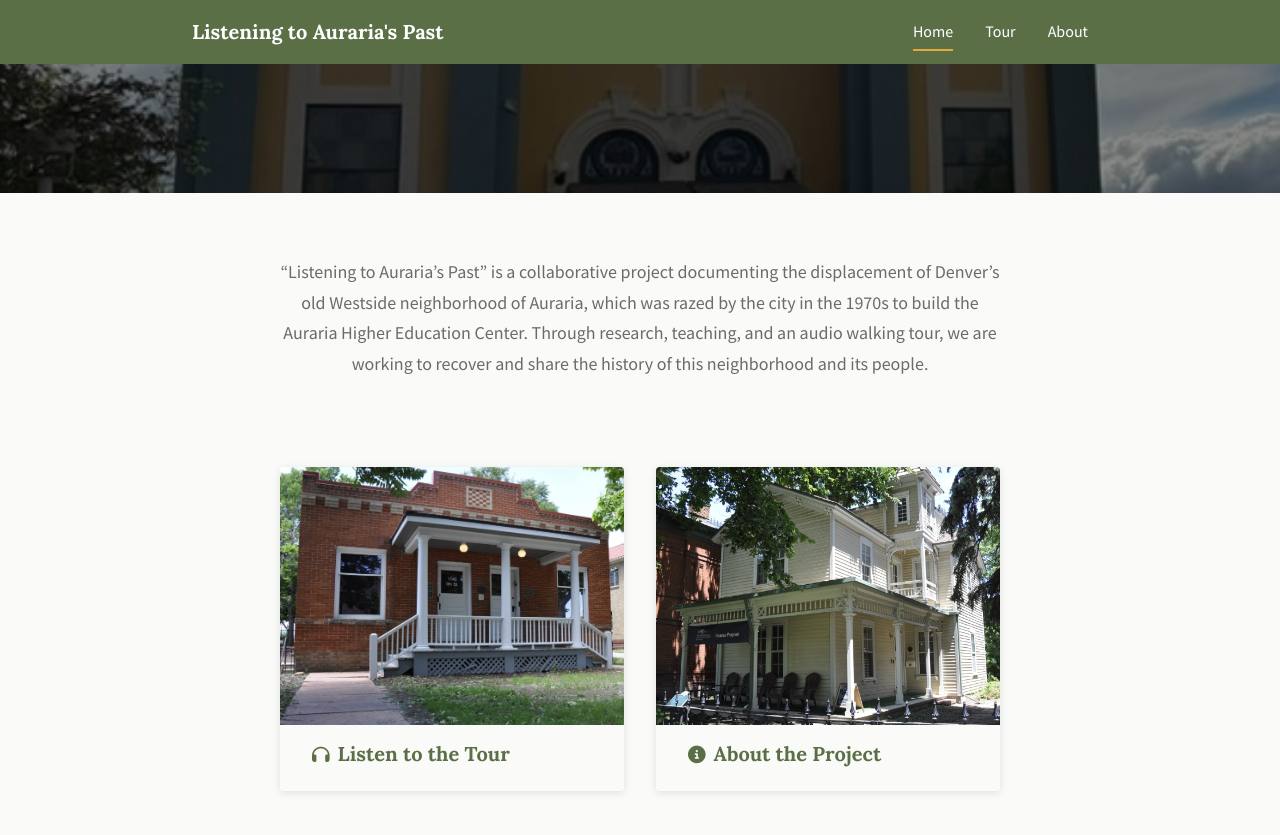
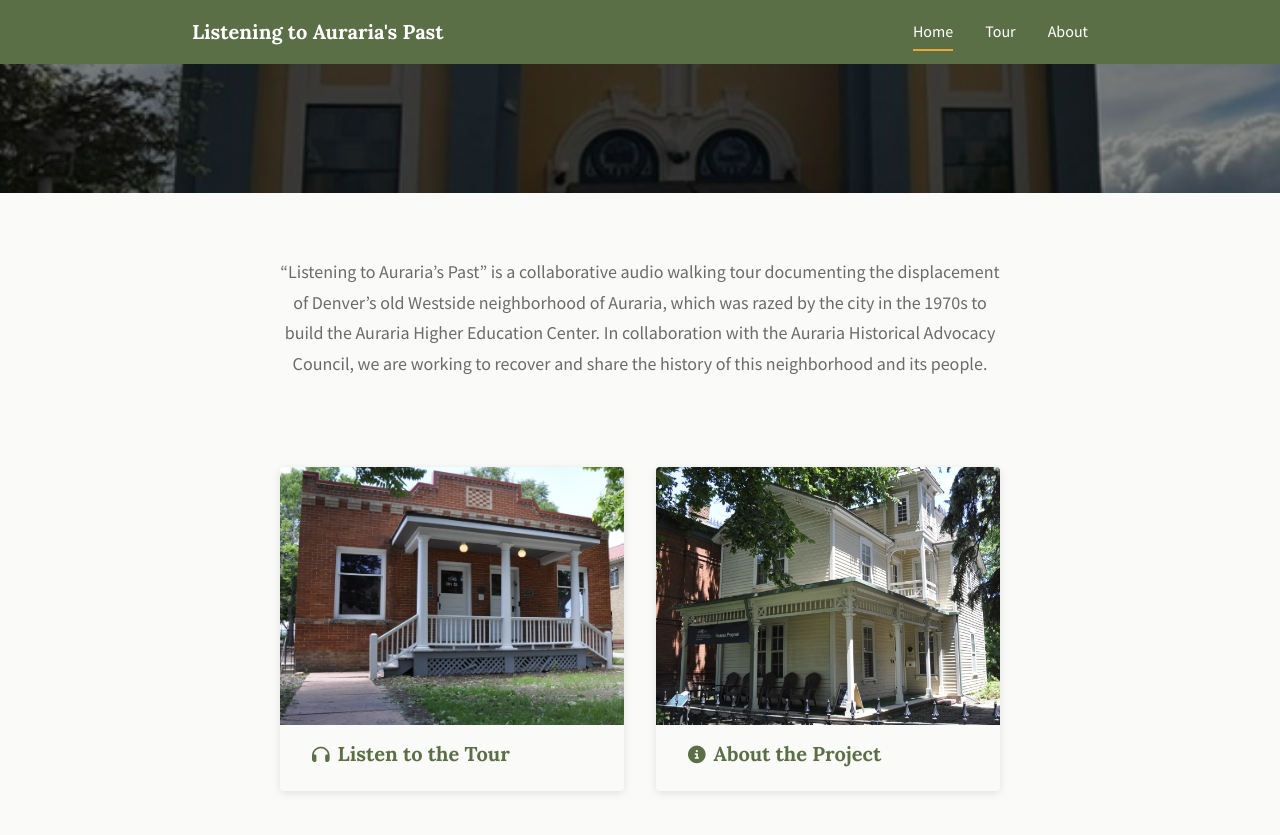
Before and after one commit to cblevins/auraria-history, a Jekyll site: the page built from index.md, in a window 1280 px wide and 900 px high, scrolled down 501 px. Shown: the top 835 px of the window. Built offline with Jekyll 4.4.1, drawn with Linux system fonts in a browser that asks for light colours.

Commit message:
description edits

```diff
--- a/index.md
+++ b/index.md
@@ -3,4 +3,4 @@ layout: home
 title: Home
 ---
 
-"Listening to Auraria's Past" is a collaborative project documenting the displacement of Denver's old Westside neighborhood of Auraria, which was razed by the city in the 1970s to build the Auraria Higher Education Center. Through research, teaching, and an audio walking tour, we are working to recover and share the history of this neighborhood and its people.
+"Listening to Auraria’s Past" is a collaborative audio walking tour documenting the displacement of Denver’s old Westside neighborhood of Auraria, which was razed by the city in the 1970s to build the Auraria Higher Education Center. In collaboration with the Auraria Historical Advocacy Council, we are working to recover and share the history of this neighborhood and its people.
```
Also changed, not shown: pages/history.md (+1 -1 lines).
